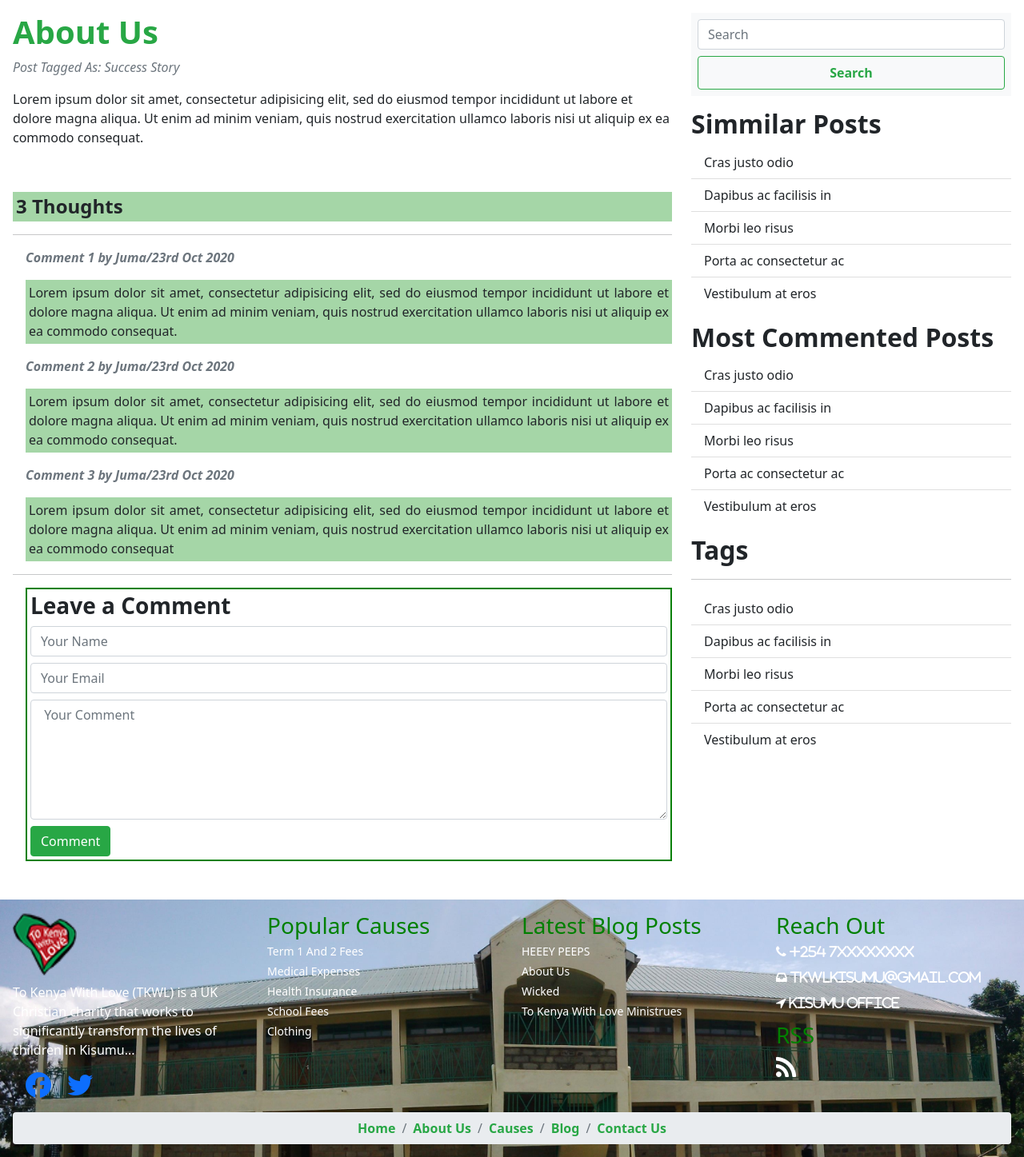
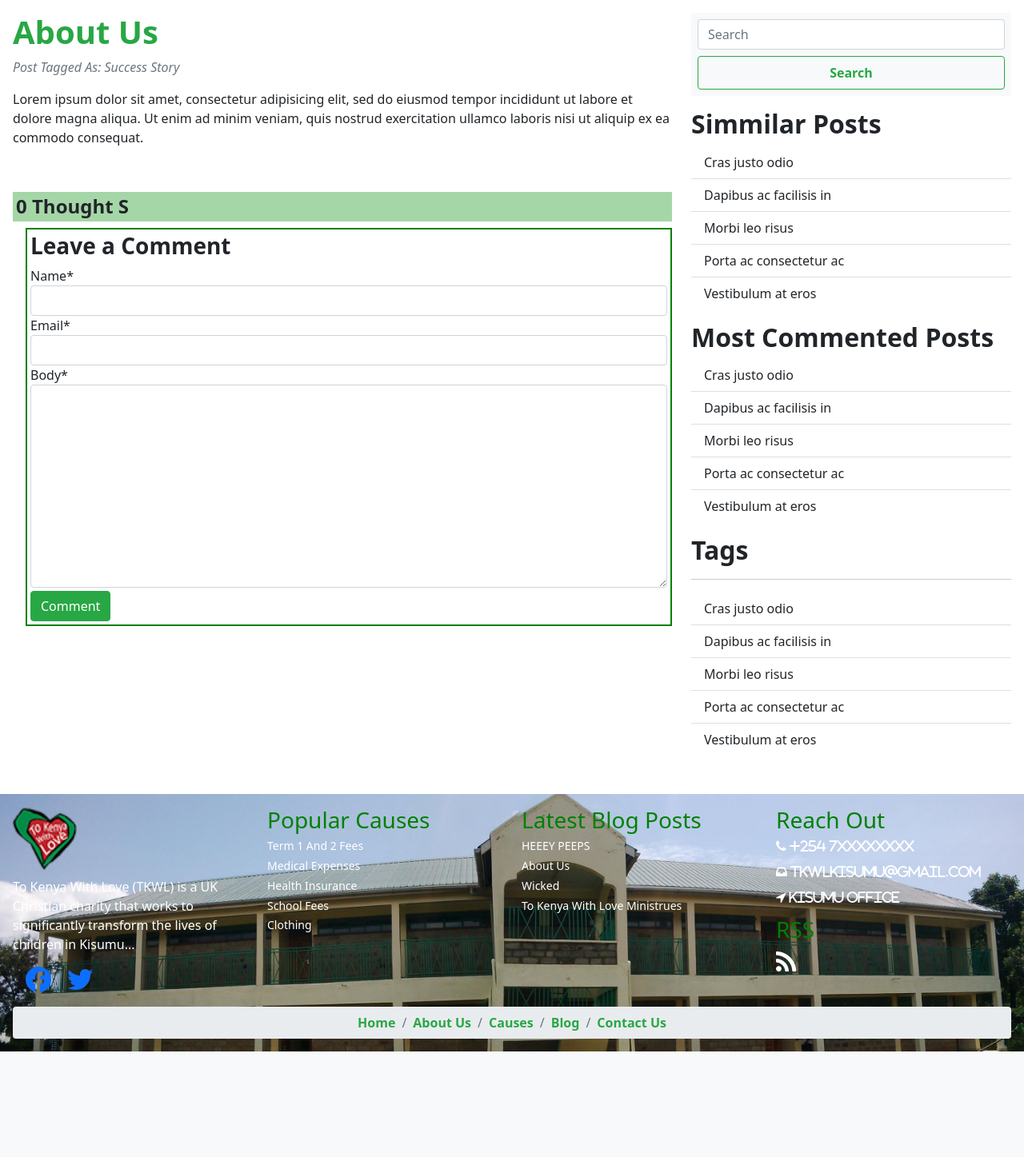
Before and after one commit to Jumaantony/ToKenyaWithLove-backend, a Django app: page /2021/1/28/about-us/ in a window 1280 px wide. Shown: the part 70-1517 px from the top of the page at 80% size. After the commit the page ends 1385 px from the top, so only its background shows below. Run offline with Django 3.2, Linux system fonts and the light colour scheme; data comes from the database, SQL or seed files in the repository; parts of the project's set-up code (start-up, migrations or seed data) failed here and were passed over; some libraries are stand-ins or nearby versions.

Commit message:
configured a commenting system

```diff
--- a/tkwl/kisumu/admin.py
+++ b/tkwl/kisumu/admin.py
@@ -22,9 +22,10 @@ class BlogPostAdmin(admin.ModelAdmin):
     date_hierarchy = 'publish'
     ordering = ('status', 'publish')
 
+
 @admin.register(Comment)
 class CommentAdmin(admin.ModelAdmin):
-    list_display = ('name', 'email', 'blogpost', 'created', 'active', 'body')
+    list_display = ('name', 'email', 'post', 'created', 'active', 'body')
     list_filter = ('active', 'created', 'updated')
     search_fields = ('name', 'email', 'body')
     actions = ['approve_comments']
--- /dev/null
+++ b/tkwl/kisumu/forms.py
@@ -0,0 +1,8 @@
+from django import forms
+from .models import Comment
+
+
+class CommentForm(forms.ModelForm):
+    class Meta:
+        model = Comment
+        fields = ('name', 'email', 'body')
--- a/tkwl/kisumu/models.py
+++ b/tkwl/kisumu/models.py
@@ -69,7 +69,7 @@ class BlogPost(models.Model):
 
 
 class Comment(models.Model):
-    blogpost = models.ForeignKey(BlogPost, on_delete=models.CASCADE, related_name='comments')
+    post = models.ForeignKey(BlogPost, on_delete=models.CASCADE, related_name='comments')
     name = models.CharField(max_length=20)
     email = models.EmailField()
     body = models.TextField()
--- a/tkwl/kisumu/templates/blog_detail.html
+++ b/tkwl/kisumu/templates/blog_detail.html
@@ -1,6 +1,7 @@
 {% extends "base.html" %}
 {% load static %}
 {% load social_share %}
+{% load crispy_forms_tags %}
 {%block title%} Detailed Blog Post {% endblock %}
 
 {% block content%}
@@ -24,56 +25,41 @@
             <h6 class="d-inline-block">{% post_to_whatsapp object_or_url "" %}</h6>
 
 
-          <h4 class="text-capitalize font-weight-bold mt-3 thoughts p-1">3 Thoughts </h4>
-          <hr>
+          <h4 class="text-capitalize font-weight-bold mt-3 thoughts p-1">
+            {% with comments.count as total_comments %}
+              {{ total_comments }}  Thought {{ total_comments|pluralize}}
+            {% endwith %}
+          </h4>
 
-          <div class="comment-cont ml-3 mt-2">
-            <p class="text-muted font-italic font-weight-bold">Comment 1 by Juma/23rd Oct 2020</p>
-            <p class="comment-body p-1">
-              Lorem ipsum dolor sit amet, consectetur adipisicing elit, sed do eiusmod
-              tempor incididunt ut labore et dolore magna aliqua. Ut enim ad minim veniam,
-              quis nostrud exercitation ullamco laboris nisi ut aliquip ex ea commodo
-              consequat.
-            </p>
-          </div>
+          {% for comment in comments %}
+            <div class="comment-cont ml-3 mt-2">
+              <p class="text-muted font-italic font-weight-bold">
+                Comment {{ forloop.counter }} by {{ comment.name}}/ {{comment.created}}
+              </p>
+              <p class="comment-body bg-success">
+                {{comment.body | linebreaks }}
+              </p>
+            </div>
 
-          <div class="comment-cont ml-3 mt-2">
-            <p class="text-muted font-italic font-weight-bold">Comment 2 by Juma/23rd Oct 2020</p>
-            <p class="comment-body p-1">
-              Lorem ipsum dolor sit amet, consectetur adipisicing elit, sed do eiusmod
-              tempor incididunt ut labore et dolore magna aliqua. Ut enim ad minim veniam,
-              quis nostrud exercitation ullamco laboris nisi ut aliquip ex ea commodo
-              consequat.
-            </p>
-          </div>
+            <hr>
+          {% endfor %}
 
-          <div class="comment-cont ml-3 mt-2">
-            <p class="text-muted font-italic font-weight-bold">Comment 3 by Juma/23rd Oct 2020</p>
-            <p class="comment-body p-1">
-              Lorem ipsum dolor sit amet, consectetur adipisicing elit, sed do eiusmod
-              tempor incididunt ut labore et dolore magna aliqua. Ut enim ad minim veniam,
-              quis nostrud exercitation ullamco laboris nisi ut aliquip ex ea commodo
-              consequat
-            </p>
-          </div>
+          {% if new_comment %}
+            <div class="alert alert-success" role="alert">
+              Your comment has been submitted successfully but is still awaiting moderation
+            </div>
+          {% else %}
 
-
-
-          <hr>
-
-          <form method="Get|Post" class="comment-form ml-3 p-1">
+            <form method="Post" class="comment-form ml-3 p-1">
 
             <h3 class="font-weight-bold">Leave a Comment</h3>
 
-            <input type="text" class="form-control mb-2" id="Name" placeholder="Your Name" required="">
+            {{ comment_form | crispy }}
+            {% csrf_token %}
 
-            <input type="email" class="form-control mb-2" id="Email" aria-describedby="emailHelp" placeholder="Your Email" required="">
-
-            <textarea name="comment" placeholder=" Your Comment" class="form-control mb-2" id="Comment" required=""></textarea>
-
-            <button type="Post" class="btn btn-success">Comment</button>
+            <button type="submit" class="btn btn-success mt-1">Comment</button>
           </form>
-
+          {% endif %}
 
         </div>
 
--- a/tkwl/kisumu/views.py
+++ b/tkwl/kisumu/views.py
@@ -2,6 +2,7 @@ from django.shortcuts import render, get_object_or_404
 from django.views.generic import ListView, DetailView
 from .models import Cause, BlogPost
 from django.core.paginator import *
+from .forms import CommentForm
 
 
 # Create your views here.
@@ -53,9 +54,30 @@ def blog_detail(request, year, month, day, post):
                              publish__month=month,
                              publish__day=day)
 
+    # list of active comments
+    comments = post.comments.filter(active=True)
+    new_comment = None
+    if request.method == 'POST':
+        # comment posted
+        comment_form = CommentForm(data=request.POST)
+        if comment_form.is_valid():
+            # create a new comment but do not save in the database yet
+            new_comment = comment_form.save(commit=False)
+            # assign the current post to the comment
+            new_comment.post = post
+            # save the comment to the database
+            new_comment.save()
+
+    else:
+        comment_form = CommentForm
+
     return render(request,
                   'blog_detail.html',
-                  {'post': post})
+                  {'post': post,
+                   'comments': comments,
+                   'new_comment': new_comment,
+                   'comment_form': comment_form,
+                   })
 
 
 def contact(request):
```
Also changed, not shown: tkwl/tkwl/settings.py (+6 -2 lines), tkwl/db.sqlite3, tkwl/kisumu/migrations/0003_auto_20210604_1106.py (added).
